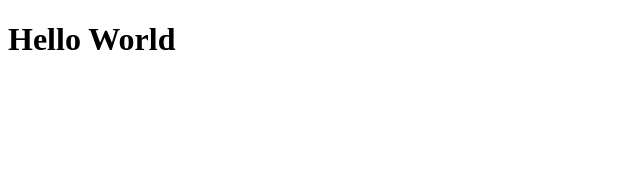
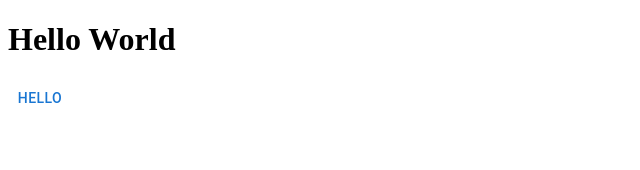
Before and after one commit to muhammadsaif1/Productivity-App, a React (Vite) app: page / in a window 1280 px wide. Shown: the top 170 px of the page, without its empty margins (0-640 px from the left). Built offline with nearby package versions, Linux system fonts and the light colour scheme.

Commit message:
change/router-system from main to app

```diff
--- a/src/App.tsx
+++ b/src/App.tsx
@@ -1,5 +1,13 @@
+import { RouterProvider, createBrowserRouter } from 'react-router-dom';
+import Home from './components/Home';
+
+const router = createBrowserRouter([{ path: '/', element: <Home /> }]);
 function App() {
-  return <></>;
+  return (
+    <>
+      <RouterProvider router={router} />
+    </>
+  );
 }
 
 export default App;
--- a/src/components/Home.tsx
+++ b/src/components/Home.tsx
@@ -1,7 +1,10 @@
+import Button from '@mui/material/Button';
+
 const Home: React.FC = () => {
   return (
     <>
       <h1>Hello World</h1>
+      <Button>Hello</Button>
     </>
   );
 };
--- a/src/main.tsx
+++ b/src/main.tsx
@@ -1,12 +1,9 @@
 import React from 'react';
 import ReactDOM from 'react-dom/client';
-import { RouterProvider, createBrowserRouter } from 'react-router-dom';
-import Home from './components/Home.tsx';
-
-const router = createBrowserRouter([{ path: '/', element: <Home /> }]);
+import App from './App.tsx';
 
 ReactDOM.createRoot(document.getElementById('root')!).render(
   <React.StrictMode>
-    <RouterProvider router={router} />
+    <App />
   </React.StrictMode>,
 );
```
